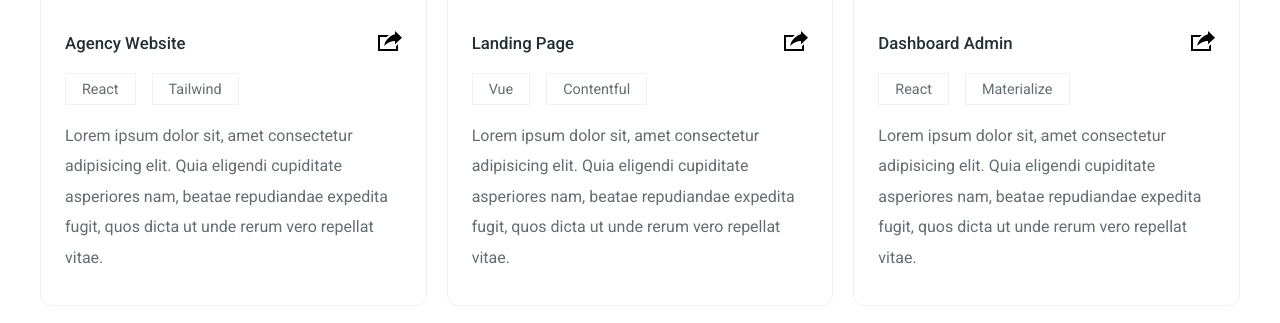
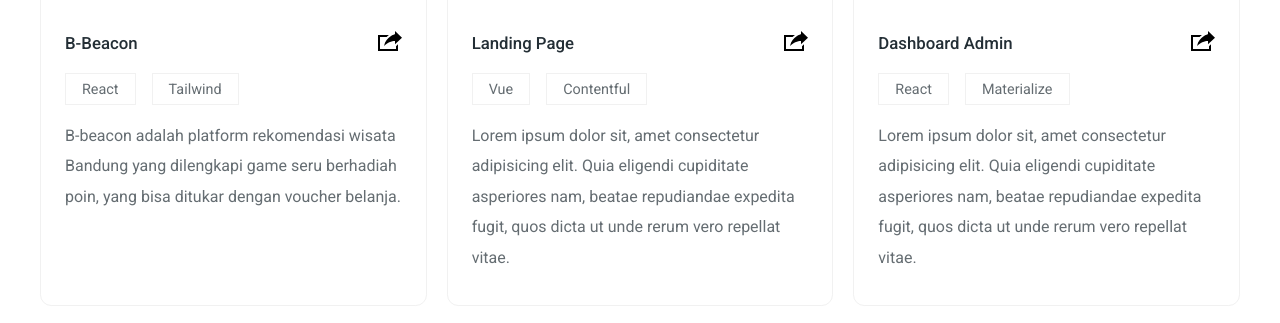
Before and after one commit to melindaoktaviani/Portfolio_melinda, a plain HTML site: page index.html in a window 1280 px wide. Shown: the part 1960-2283 px from the top of the page. Drawn offline with Linux system fonts and the light colour scheme.

Commit message:
perubahan di bagaian portfolio

```diff
--- a/index.html
+++ b/index.html
@@ -124,8 +124,8 @@
             </div>
             <div class="portfolio-info">
               <div class="portfolio-title">
-                <h4>Agency Website</h4>
-                <a href="/" class="portfolio-link">
+                <h4>B-Beacon</h4>
+                <a href="https://b-beacon.vercel.app/" class="portfolio-link">
                   <svg xmlns="http://www.w3.org/2000/svg" width="24" height="24" viewBox="0 0 24 24">
                     <path
                       d="M6 17c2.269-9.881 11-11.667 11-11.667v-3.333l7 6.637-7 6.696v-3.333s-6.17-.171-11 5zm12 .145v2.855h-16v-12h6.598c.768-.787 1.561-1.449 2.339-2h-10.937v16h20v-6.769l-2 1.914z" />
@@ -137,8 +137,8 @@
                 <div>Tailwind</div>
               </div>
               <p>
-                Lorem ipsum dolor sit, amet consectetur adipisicing elit. Quia eligendi cupiditate asperiores nam, beatae repudiandae expedita fugit,
-                quos dicta ut unde rerum vero repellat vitae.
+                B-beacon adalah platform rekomendasi wisata Bandung yang dilengkapi game seru berhadiah poin, yang bisa ditukar dengan voucher
+                belanja.
               </p>
             </div>
           </div>
```
Also changed, not shown: asset/portfolios/portfolio-1.png.
